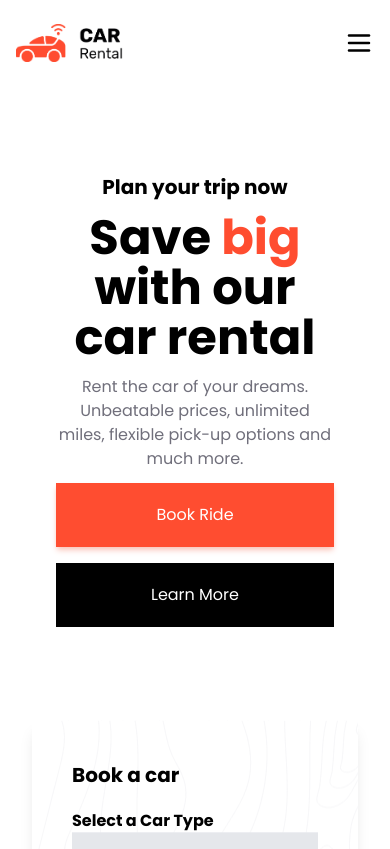
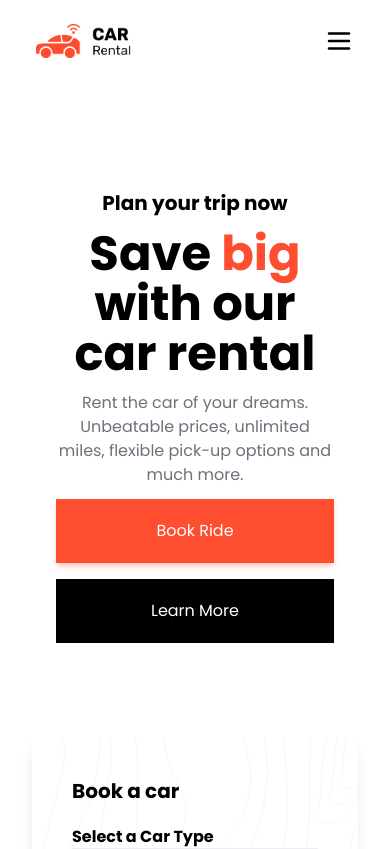
Before and after one commit to dreamcatstudios/Car-Rental, a React (Vite) app: page / in a window 390 px wide. Shown: the top 849 px of the page. Built offline with nearby package versions, Linux system fonts and the light colour scheme.

Commit message:
final version 5.0

```diff
--- a/src/components/Download.jsx
+++ b/src/components/Download.jsx
@@ -23,12 +23,8 @@
             <img
               className="max-w-[60%] sm:w-[25%]"
               src="/download/appstore.svg"
-              alt=""
             />
           </div>
-        </div>
-        <div>
-          <img src="/" alt="" />
         </div>
       </div>
     </section>
--- a/src/components/Navbar.jsx
+++ b/src/components/Navbar.jsx
@@ -3,7 +3,7 @@
 const Navbar = () => {
   return (
     <header className="container">
-      <nav className="flex flex-row mt-6 sm:m-8 justify-between items-center">
+      <nav className="flex flex-row mt-6 m-5 sm:m-8 justify-between items-center">
         <img
           className="max-w-[30%]  sm:max-w-[20%]  md:max-w-[10%]"
           src="/logo/logo.png"
```
